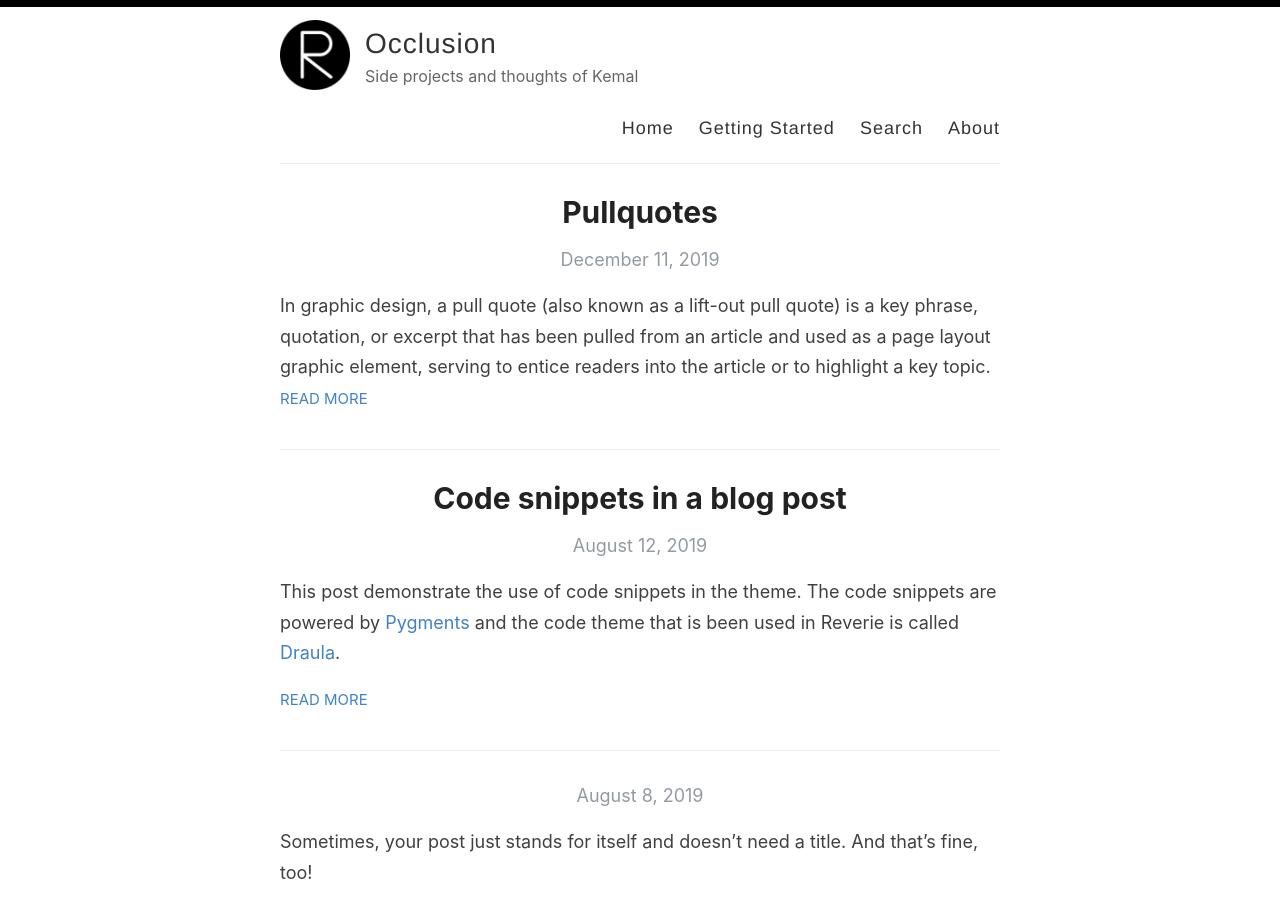
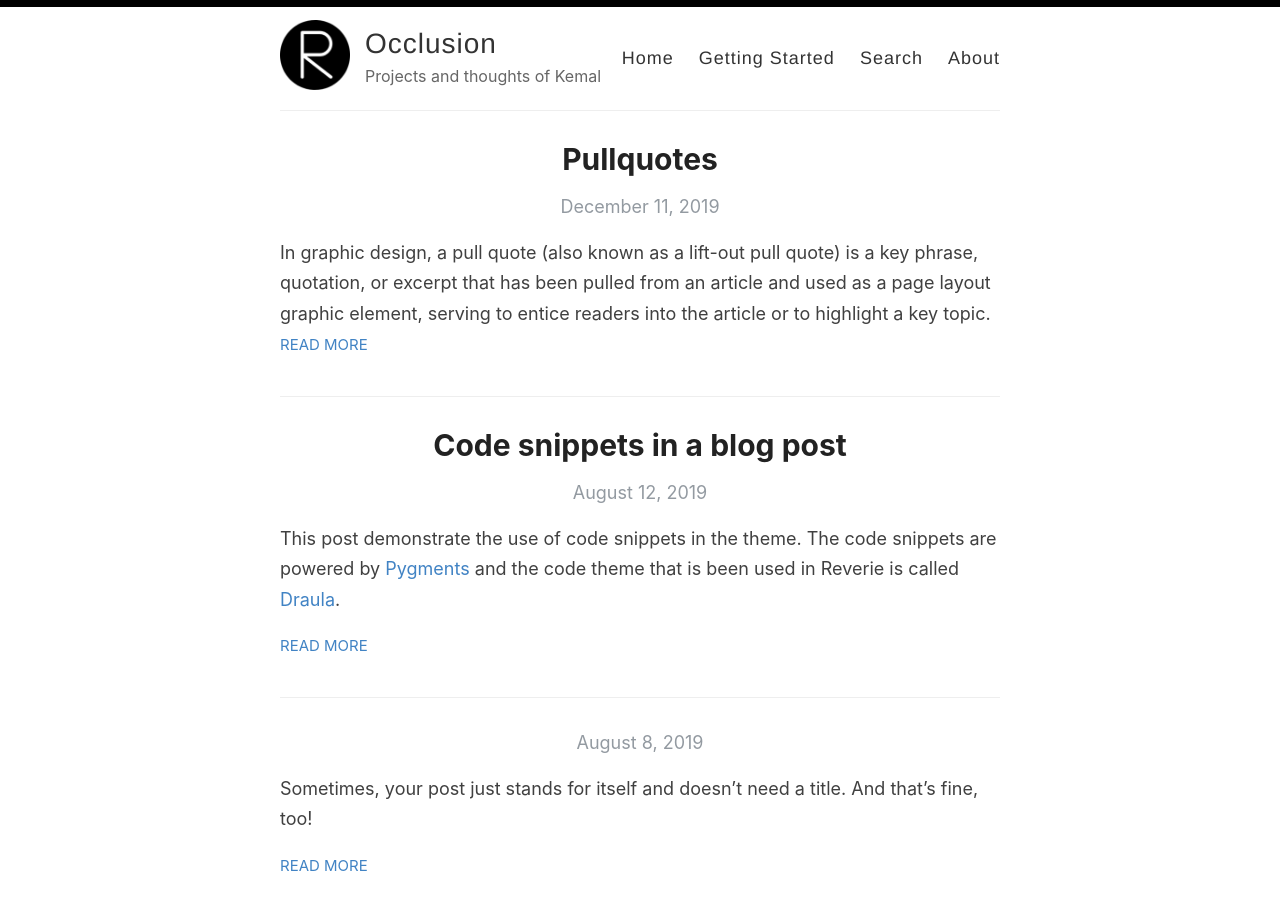
Before and after one commit to kemalenver/occlusion, a Jekyll site: the page built from index.html, in a window 1280 px wide and 900 px high. Built offline with Jekyll 4.4.1, drawn with Linux system fonts in a browser that asks for light colours; the list of posts is cut into pages by our own code.

Commit message:
Update _config.yml

```diff
--- a/_config.yml
+++ b/_config.yml
@@ -9,7 +9,7 @@ name: Occlusion
 author: Kemal Enver
 
 # Short bio or description (displayed in the header)
-description: Side projects and thoughts of Kemal
+description: Projects and thoughts of Kemal
 
 # URL of your avatar or profile pic (you could use your GitHub profile pic)
 avatar: /images/reverie.png
```
